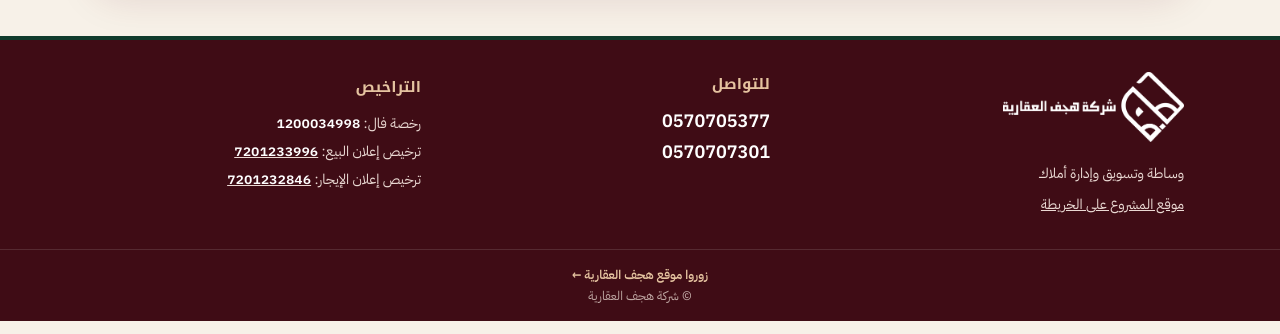
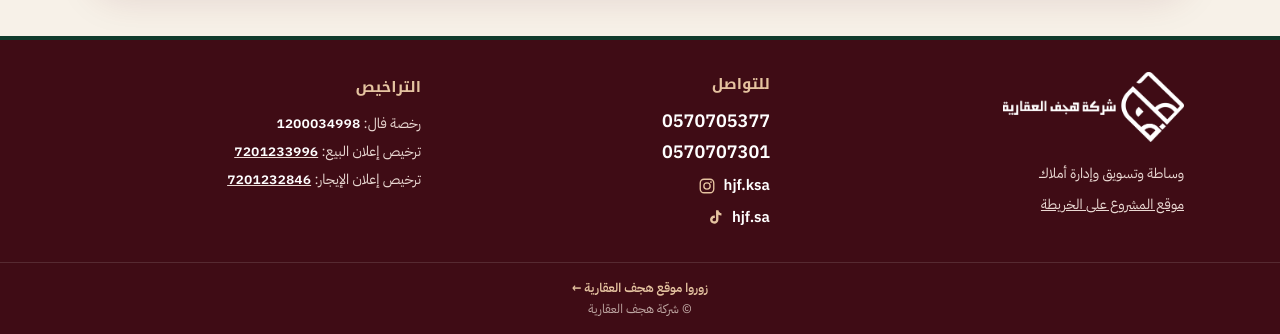
Before and after one commit to abdallahAlmawash/Qairawan, a plain HTML site: page index.html in a window 1280 px wide. Shown: the part 3167-3501 px from the top of the page. Drawn offline with Linux system fonts and the light colour scheme.

Commit message:
Footer: Instagram and TikTok links
Co-Authored-By: Claude Opus 5.5 <noreply@anthropic.com>
Claude-Session: https://claude.ai/code/session_016DzazsGeLQEGbrBWXGAwmq

```diff
--- a/index.html
+++ b/index.html
@@ -129,6 +129,8 @@ footer h4{margin:0 0 8px;color:var(--copper-soft);font-family:var(--f-display);f
 footer p{margin:0;font-size:14px}
 footer .phones a{display:block;font-size:18px;font-weight:600;color:#fff;text-decoration:none;direction:ltr;text-align:right;font-variant-numeric:tabular-nums}
 footer .lic{font-size:14px;line-height:2}
+footer .phones a.soc{display:flex;align-items:center;justify-content:flex-end;flex-direction:row;gap:8px;font-size:15px;margin-top:6px}
+footer .phones a.soc svg{width:18px;height:18px;color:#E5C3A0;flex:none}
 footer .lic b{color:#fff;font-variant-numeric:tabular-nums}
 .copy{border-top:1px solid rgba(255,255,255,.12);font-size:12.5px;text-align:center;padding-block:14px;color:#BFA7A3}
 
@@ -292,6 +294,8 @@ html{scroll-padding-top:130px}
       <h4>للتواصل</h4>
       <a href="tel:+966570705377">0570705377</a>
       <a href="tel:+966570707301">0570707301</a>
+      <a class="soc" href="https://www.instagram.com/hjf.ksa/" target="_blank" rel="noopener" aria-label="إنستغرام هجف العقارية"><svg viewBox="0 0 24 24" aria-hidden="true"><rect x="3" y="3" width="18" height="18" rx="5" fill="none" stroke="currentColor" stroke-width="1.8"/><circle cx="12" cy="12" r="4.2" fill="none" stroke="currentColor" stroke-width="1.8"/><circle cx="17.3" cy="6.7" r="1.2" fill="currentColor"/></svg>hjf.ksa</a>
+      <a class="soc" href="https://www.tiktok.com/@hjf.sa" target="_blank" rel="noopener" aria-label="تيك توك هجف العقارية"><svg viewBox="0 0 24 24" aria-hidden="true"><path fill="currentColor" d="M16.6 3c.4 2.2 1.8 3.7 4 3.9v3.2c-1.5.1-2.8-.3-4-1.1v6.3c0 3.4-2.6 5.7-5.6 5.7-3.2 0-5.6-2.5-5.6-5.6 0-3.4 3-5.9 6.4-5.4v3.3c-1.4-.4-3.1.6-3.1 2.2 0 1.3 1 2.3 2.3 2.3 1.4 0 2.4-1 2.4-2.6V3h3.2z"/></svg>hjf.sa</a>
     </div>
     <div class="lic">
       <h4>التراخيص</h4>
```
